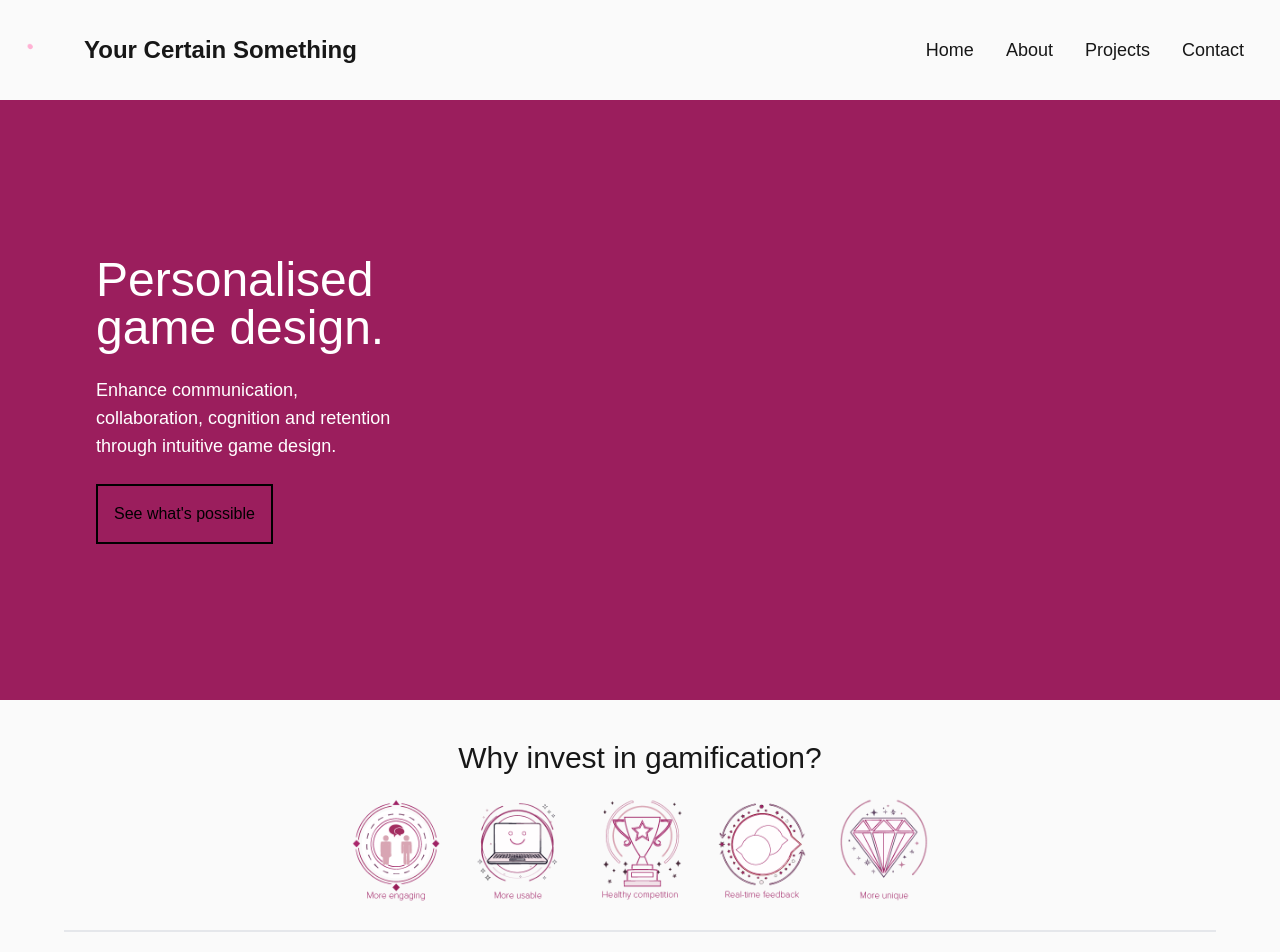
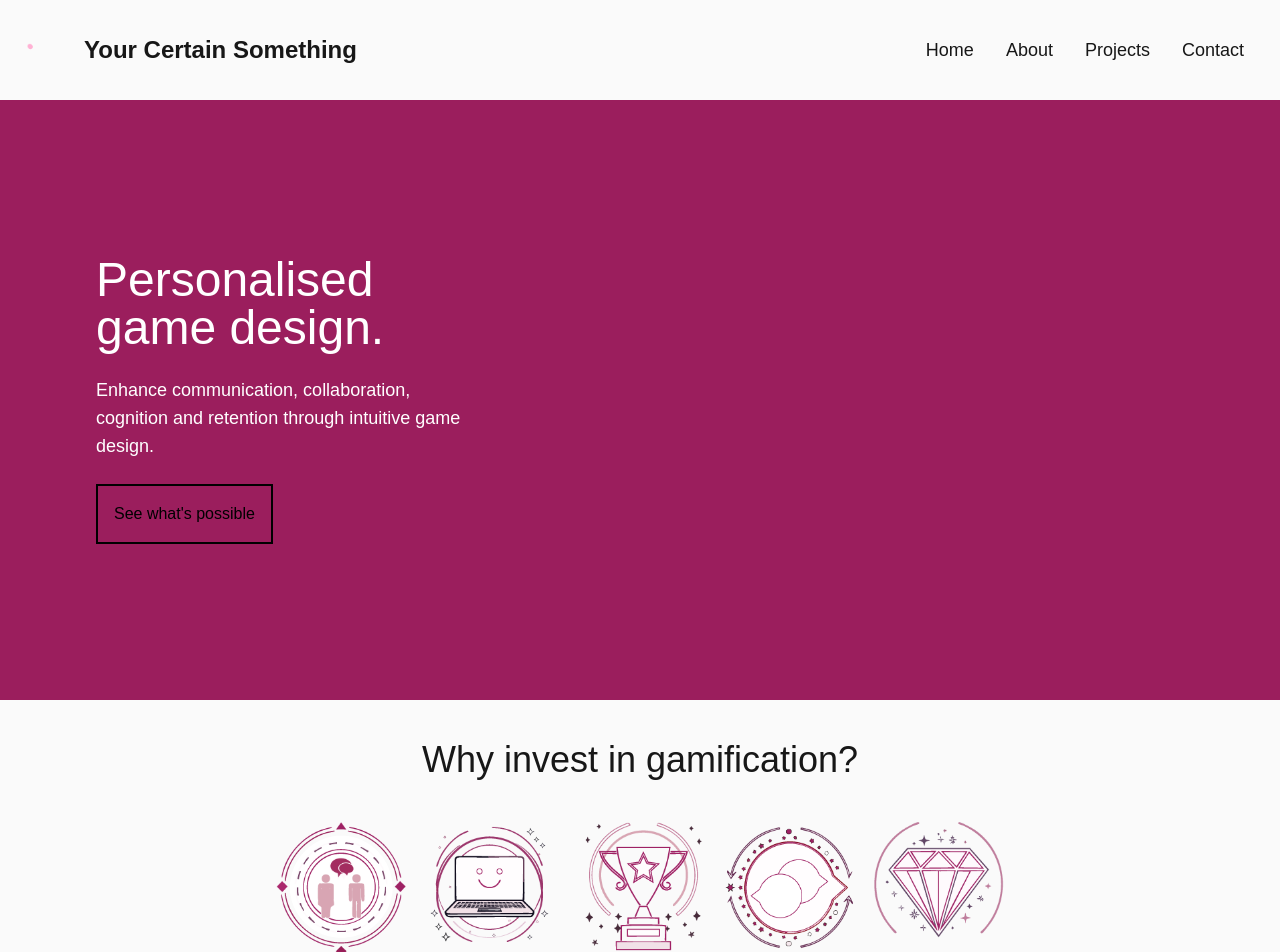
Before and after one commit to SyntaxxSensei/yourcertainsomething, a Next.js app: page / in a window 1280 px wide. Shown: the top 952 px of the page. Built offline with nearby package versions, Linux system fonts and the light colour scheme.

Commit message:
Enhanced styling for hero and image section

```diff
--- a/src/components/Hero.tsx
+++ b/src/components/Hero.tsx
@@ -1,12 +1,14 @@
 export default function Hero() {
     return (
         <div className="bg-hero h-[500px] md:h-[600px] flex">
-            <div className="flex flex-col justify-center p-8 md:p-24 w-[500px]">
-                <span className="text-5xl text-white pb-6">Personalised game design.</span>
-                <span className="text-lg text-white pb-6">Enhance communication, collaboration, cognition and retention through intuitive game design.</span>
-                <span className="flex">
-                    <a href="/projects" className="border-2 border-black p-4 text-black hover:text-white hover:bg-black">See what&apos;s possible</a>
-                </span>
+            <div className="max-w-7xl w-full mx-auto flex items-center">
+                <div className="flex flex-col justify-center pl-8 pr-8 md:pl-24 py-24 max-w-[500px]">
+                    <span className="text-3xl md:text-5xl text-white pb-6">Personalised game design.</span>
+                    <span className="text-lg text-white pb-6">Enhance communication, collaboration, cognition and retention through intuitive game design.</span>
+                    <span className="flex">
+                        <a href="/projects" className="border-2 border-black p-4 text-black hover:text-white hover:bg-black">See what&apos;s possible</a>
+                    </span>
+                </div>
             </div>
         </div>
     );
--- a/src/components/ImageSection.tsx
+++ b/src/components/ImageSection.tsx
@@ -2,16 +2,16 @@ import Image from 'next/image';
 
 export default function ImageSection() {
     return (
-        <div className="flex flex-col m-10">
-            <div className="flex text-3xl justify-center">
+        <div className="flex flex-col m-10 items-center">
+            <div className="flex text-xl md:text-3xl xl:text-4xl justify-center">
                 <p>Why invest in gamification?</p>
             </div>
-            <div className="flex flex-row justify-center gap-x-8 mt-5">
-                <Image src={'/images/more-engaging.png'} alt='logo' width="90" height="90" />
-                <Image src={'/images/more-useable.png'} alt='logo' width="90" height="90" />
-                <Image src={'/images/healthy-competition.png'} alt='logo' width="90" height="90" />
-                <Image src={'/images/realtime-feedback.png'} alt='logo' width="90" height="90" />
-                <Image src={'/images/more-unique.webp'} alt='logo' width="90" height="90" />
+            <div className="flex justify-center mt-5 gap-x-4 max-w-[700px] p-4">
+                <Image className="w-1/5"  src={'/images/more-engaging.png'} alt='logo' width="150" height="150" />
+                <Image className="w-1/5" src={'/images/more-useable.png'} alt='logo' width="150" height="150" />
+                <Image className="w-1/5" src={'/images/healthy-competition.png'} alt='logo' width="150" height="150" />
+                <Image className="w-1/5" src={'/images/realtime-feedback.png'} alt='logo' width="150" height="150" />
+                <Image className="w-1/5" src={'/images/more-unique.webp'} alt='logo' width="150" height="150" />
             </div>
             <div className="border-b-2 border-grey-200 m-6"></div>
         </div>
```
